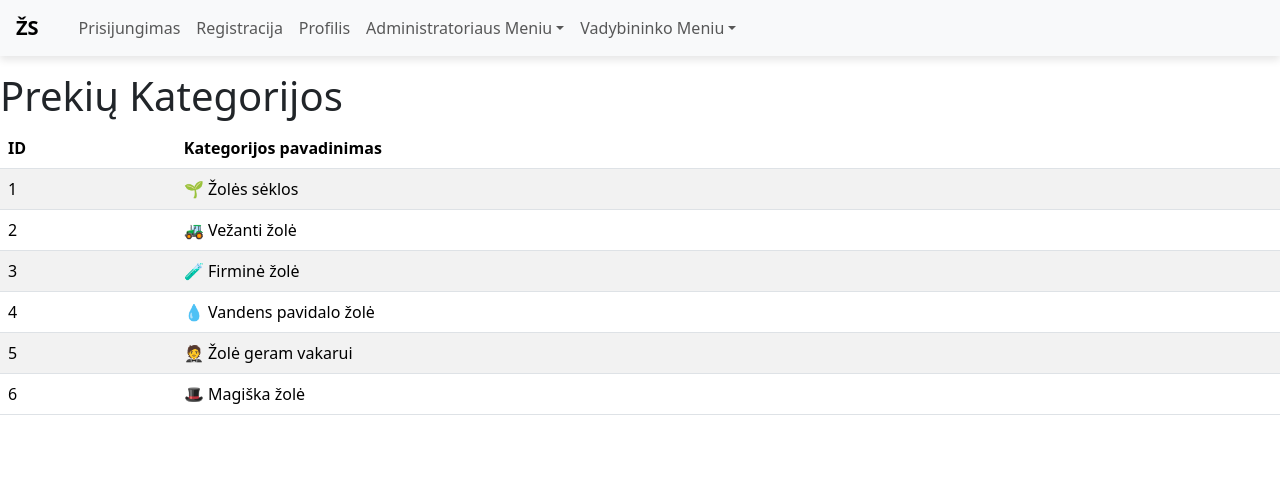
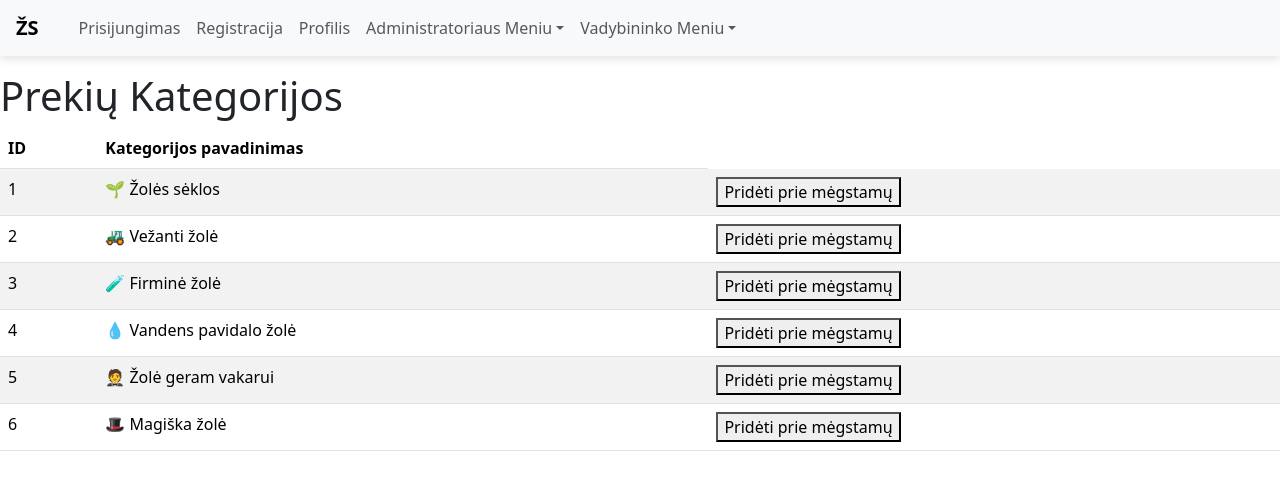
Before and after one commit to Rokas1212/Zoles-Stotele, a React (Vite) app in the folder stotele.client/: page /prekiu-kategorijos in a window 1280 px wide. Shown: the top 490 px of the page. Built offline with nearby package versions, Linux system fonts and the light colour scheme.

Commit message:
Pridejau mygtuka prie prekiu kategorijos

```diff
--- a/stotele.client/src/pages/Prekes/PrekiuKategorijos.tsx
+++ b/stotele.client/src/pages/Prekes/PrekiuKategorijos.tsx
@@ -27,6 +27,9 @@ const PrekiuKategorijos = () => {
               <td>
                 {category.icon} {category.name}
               </td>
+              <td>
+                <button>Pridėti prie mėgstamų</button>
+              </td>
             </tr>
           ))}
         </tbody>
```
